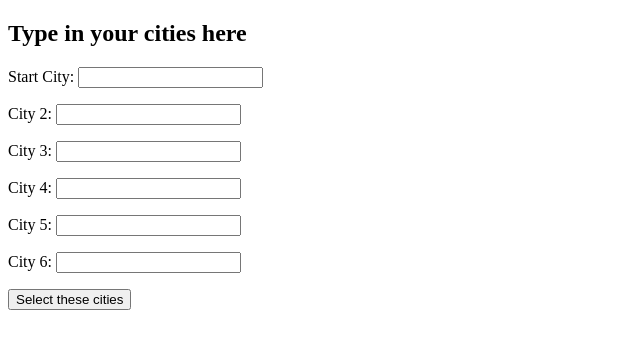
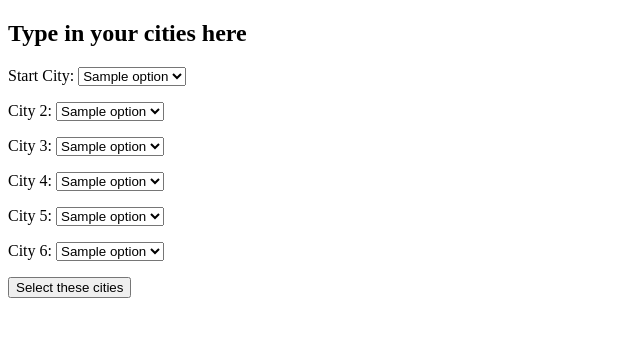
Before and after one commit to OSM-Interrail-Planner/osm_interrail_planner, a Flask app: template templates/city.html in a window 1280 px wide. Shown: the top 349 px of the page, without its empty margins (0-640 px from the left). Run offline with Flask 3, Linux system fonts and the light colour scheme; the template is opened without the code that fills it: most values are stand-ins (such as "Sample title", 1, 10 or a date in 2020).

Commit message:
edits in the main in the if function to get back the returns needed for cities, other edits in server.py and city.html for the for the dropdownlist

```diff
--- a/main.py
+++ b/main.py
@@ -76,8 +76,13 @@ def network_preprocessing(config: dict, countries) -> None:
         config (dict): [description]
     """
     if os.path.exists(f"{fname_rail_processed}") and os.path.exists(f"{fname_city_processed}") and os.path.exists(f"{fname_station_processed}"):
+
+        city_all_gdf = gpd.read_file(fname_city_processed)
+        all_cities_list = e.all_cities_list(city_all_gdf)
+
         e.info("PREPROCESSING HAS ALREADY BEEN DONE")
-        return None
+
+    return all_cities_list
 
     e.info("PREPROCESSING: STARTED")
 
--- a/server.py
+++ b/server.py
@@ -6,6 +6,7 @@ import main
 import etl as e
 
 config = e.read_config("config/00.yml")
+
 app = Flask(__name__)
 
 @app.route("/")
@@ -20,13 +21,12 @@ def select_countries():
 def select_cities(str1, str2):
     country = [str1, str2]
     main.extraction(config, country)
-    main.network_preprocessing(config, country)
-    return render_template('city.html')
-
+    all_cities_list = main.network_preprocessing(config, country)
+    return render_template('city.html', option_list = all_cities_list)
 
 @app.route("/route_between/<str1>/<str2>/<str3>/<str4>/<str5>/<str6>")
 def base(str1, str2, str3, str4, str5, str6):
-
+    print(str1)
     list_city = [str1, str2, str3, str4, str5, str6]
     main.routing(list_city)
 
--- a/templates/city.html
+++ b/templates/city.html
@@ -21,12 +21,60 @@
 
 <section>
     <h1>Type in your cities here</h1>
-    <p><label for="city1">Start City: <input id="city1"></label></p>
-    <p><label for="city2">City 2: <input id="city2"></label></p>
-    <p><label for="city3">City 3: <input id="city3"></label></p>
-    <p><label for="city4">City 4: <input id="city4"></label></p>
-    <p><label for="city5">City 5: <input id="city5"></label></p>
-    <p><label for="city6">City 6: <input id="city6"></label></p>
+    <p>
+        <label for="city1">Start City:
+        <select name= option_list method="GET" action="/" id="city1">
+        {% for o in option_list %}
+        <option value= "{{o}}" SELECTED>{{o}}</option>
+        {% endfor %}
+        </select>
+        </label>
+    </p>
+    <p>
+        <label for="city2">City 2:
+        <select name= option_list method="GET" action="/" id="city2">
+        {% for o in option_list %}
+        <option value= "{{o}}" SELECTED>{{o}}</option>
+        {% endfor %}
+        </select>
+        </label>
+    </p>
+    <p>
+        <label for="city3">City 3:
+        <select name= option_list method="GET" action="/" id="city3">
+        {% for o in option_list %}
+        <option value= "{{o}}" SELECTED>{{o}}</option>
+        {% endfor %}
+        </select>
+        </label>
+    </p>
+    <p>
+        <label for="city4">City 4:
+        <select name= option_list method="GET" action="/" id="city4">
+        {% for o in option_list %}
+        <option value= "{{o}}" SELECTED>{{o}}</option>
+        {% endfor %}
+        </select>
+        </label>
+    </p>
+    <p>
+        <label for="city5">City 5:
+        <select name= option_list method="GET" action="/" id="city5">
+        {% for o in option_list %}
+        <option value= "{{o}}" SELECTED>{{o}}</option>
+        {% endfor %}
+        </select>
+        </label>
+    </p>
+    <p>
+        <label for="city6">City 6:
+        <select name= option_list method="GET" action="/" id="city6">
+        {% for o in option_list %}
+        <option value= "{{o}}" SELECTED>{{o}}</option>
+        {% endfor %}
+        </select>
+        </label>
+    </p>
     <button onclick="city();">Select these cities</button>
 </section>
 
```
